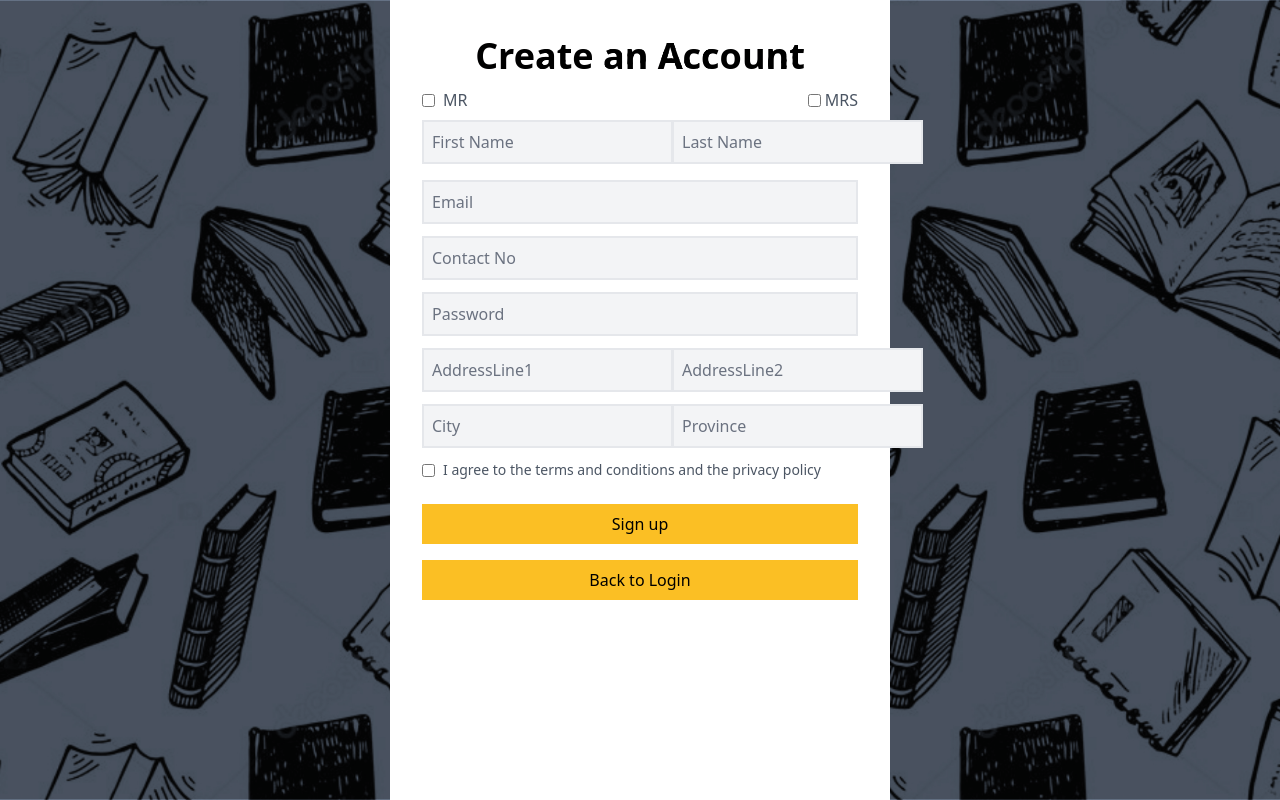
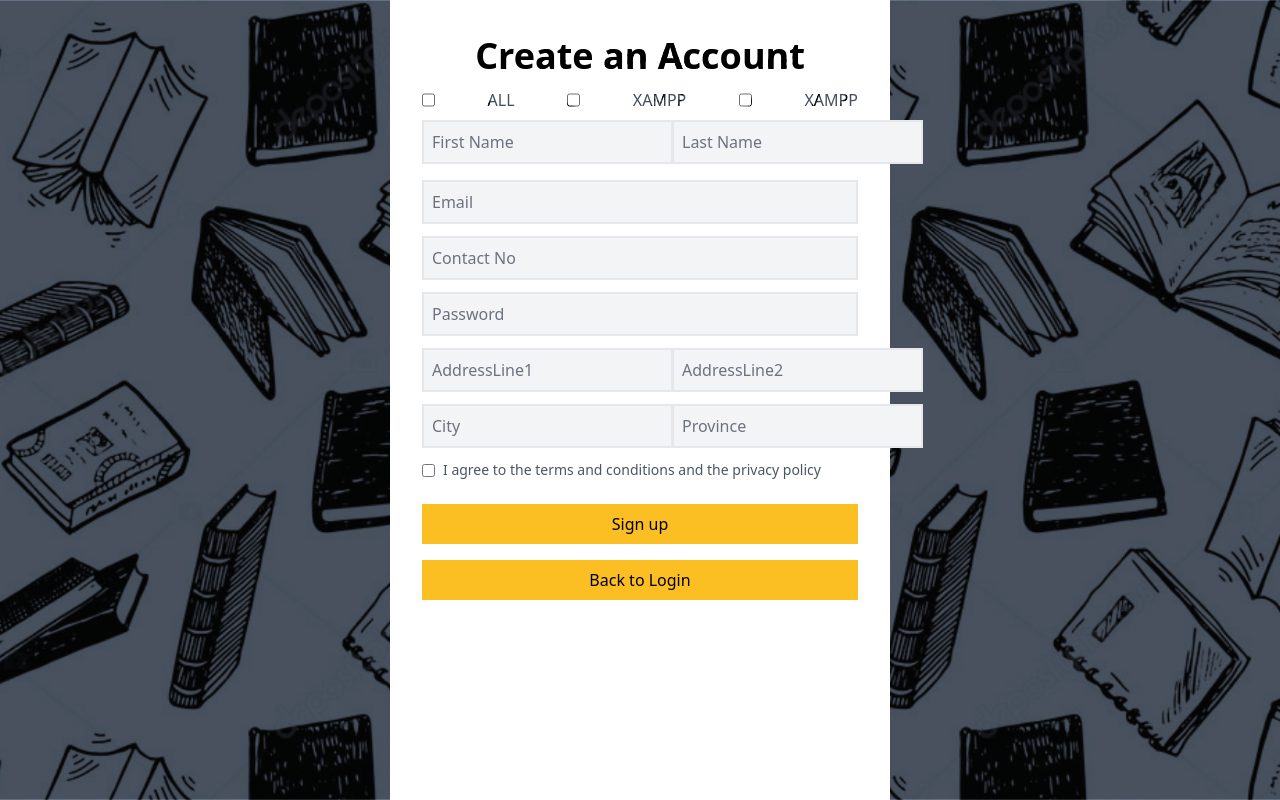
Before and after one commit to DhananjaliHerath/Bookswap-Project, a React (Create React App) app: page /newregister in a window 1280 px wide. Built offline with nearby package versions, Linux system fonts and the light colour scheme.

Commit message:
Loading indicators & completed login signup function

```diff
--- a/package.json
+++ b/package.json
@@ -11,8 +11,10 @@
     "react-dom": "^18.2.0",
     "react-hook-form": "^7.33.0",
     "react-icons": "^4.4.0",
+    "react-loading-indicator": "^1.0.2",
     "react-router-dom": "^6.3.0",
     "react-scripts": "5.0.1",
+    "react-spinners": "^0.13.3",
     "web-vitals": "^2.1.4"
   },
   "scripts": {
--- a/src/components/Newregister.jsx
+++ b/src/components/Newregister.jsx
@@ -8,6 +8,8 @@ import { useNavigate } from 'react-router-dom';
 
 
 export default function Newregister() {
+    const [mrCheck,setMrCheck]= useState(false);
+    const [mrsCheck,setMrsCheck]= useState(false);
     const [firstName, setFName] = useState('');
     const [lastName, setLName] = useState('');
     const [userName, setUserName] = useState('');
@@ -93,7 +95,20 @@ export default function Newregister() {
       }
       console.log(errors)
 
+  const handleCheckmr=()=>{
+    setMrCheck(!mrCheck);
 
+  }
+  const check=()=>{
+    var all = document.getElementById("all"),
+        group = document.getElementById("servers");
+    if(all.checked == true){
+        group.checked = false;
+    } else if(group.checked == true){
+        all.checked = false;
+    }
+
+  }
 
   return (
 
@@ -110,8 +125,13 @@ export default function Newregister() {
         <h2 className='text-4xl font-bold text-center px-1 py-1'>Create an Account</h2>
 
         <div className='flex justify-between text-gray-600 py-2 '>
-       <p className='flex items-center relative'><input className='mr-2' type="checkbox" />MR</p>
-       <p className='flex items-center relative'><input className='mr-1' type="checkbox" />MRS</p>
+       {/* <p className='flex items-center relative'><input className='mr-2' type="checkbox" id="gender" checked={mrCheck} onChange ={handleCheckmrs}/>MR</p>
+       <p>{mrCheck ? "" : "unchecked" }</p>
+       <p className='flex items-center relative'><input className='mr-1' type="checkbox" id="gender" checked={mrsCheck} onChange ={handleCheckmrs}/>MRS</p>
+       <p>{mrsCheck ? "" : "unchecked" }</p> */}
+       <input type="checkbox" id="all" value="all" name="all" onChange="check()"/>ALL <br/>
+    <input type="checkbox" id="servers" value="xampp" name="server[]" onChange="check()" />XAMPP <br/>
+    <input type="checkbox" id="servers" value="xampp" name="server[]" onChange="check()" />XAMPP <br/>
 
        </div>
 
@@ -182,13 +202,14 @@ export default function Newregister() {
 
 
         <div className='flex justify-between text-gray-600 '>
-       <p className='flex items-center relative text-sm '><input className='mr-2' type="checkbox" name='checks' {...register("chooseCb",{required:'This is required'} )}  />I agree to the terms and conditions and the privacy policy<br></br>
-      {errors.chooseCb?.message} </p>
+       <p className='flex items-center relative text-sm '><input className='mr-2' type="checkbox" name='checks' {...register("chooseCb",{required:'This is required'} )}  />I agree to the terms and conditions and the privacy policy</p>
+
 
 
 
 
       </div>
+      <div><p className='text-red-400'> {errors.chooseCb?.message} </p></div>
 
 
         <button  type='submit' className='w-full py-2 mt-6 bg-amber-400 hover:bg-slate-500 relative text-black hover:text-white '>Sign up</button>
--- a/src/components/pages/Bookdatails1.jsx
+++ b/src/components/pages/Bookdatails1.jsx
@@ -1,15 +1,40 @@
 import React from 'react'
 import Navbar from '../Navbar'
 import Footer from '../Footer'
+import { useState, useEffect} from "react";
+import RingLoader from "react-spinners/RingLoader";
 
 export default function Bookdatails1() {
+  const [loading,setLoading]=useState(false);
+
+  useEffect(()=>{
+    setLoading(true);
+    setTimeout(()=>{
+      setLoading(false);
+    },2000);
+  },[]);
   return (
       <div>
-         <Navbar/>
-      <section class="text-gray-600 body-font overflow-hidden">
+        {
+          loading ?
+
+          <div class='spinner-item grid h-screen place-items-center' >
+          <RingLoader color={"#f37a24"}  size={150}   />
+           </div>
+      //     <div class="text-center">
+      //     <svg role="status" class="inline w-8 h-8 mr-2 text-gray-200 animate-spin dark:text-gray-600 fill-blue-600" viewBox="0 0 100 101" fill="none" xmlns="http://www.w3.org/2000/svg">
+      //         <path d="M100 50.5908C100 78.2051 77.6142 100.591 50 100.591C22.3858 100.591 0 78.2051 0 50.5908C0 22.9766 22.3858 0.59082 50 0.59082C77.6142 0.59082 100 22.9766 100 50.5908ZM9.08144 50.5908C9.08144 73.1895 27.4013 91.5094 50 91.5094C72.5987 91.5094 90.9186 73.1895 90.9186 50.5908C90.9186 27.9921 72.5987 9.67226 50 9.67226C27.4013 9.67226 9.08144 27.9921 9.08144 50.5908Z" fill="currentColor"/>
+      //         <path d="M93.9676 39.0409C96.393 38.4038 97.8624 35.9116 97.0079 33.5539C95.2932 28.8227 92.871 24.3692 89.8167 20.348C85.8452 15.1192 80.8826 10.7238 75.2124 7.41289C69.5422 4.10194 63.2754 1.94025 56.7698 1.05124C51.7666 0.367541 46.6976 0.446843 41.7345 1.27873C39.2613 1.69328 37.813 4.19778 38.4501 6.62326C39.0873 9.04874 41.5694 10.4717 44.0505 10.1071C47.8511 9.54855 51.7191 9.52689 55.5402 10.0491C60.8642 10.7766 65.9928 12.5457 70.6331 15.2552C75.2735 17.9648 79.3347 21.5619 82.5849 25.841C84.9175 28.9121 86.7997 32.2913 88.1811 35.8758C89.083 38.2158 91.5421 39.6781 93.9676 39.0409Z" fill="currentFill"/>
+      //     </svg>
+      // </div>
+
+          :
+
+          <><Navbar /><section class="text-gray-600 body-font overflow-hidden">
             <div class="container px-5 py-24 mx-auto">
               <div class="lg:w-4/5 mx-auto flex flex-wrap">
-      <img alt="ecommerce" class="lg:w-1/2 w-full lg:h-auto h-64 object-cover object-center rounded" src="https://ichef.bbci.co.uk/news/976/cpsprodpb/E937/production/_119630795_hpbook976.jpg"/>
+                <img alt="ecomm
+                erce" class="lg:w-1/2 w-full lg:h-auto h-64 object-cover object-center rounded" src="https://ichef.bbci.co.uk/news/976/cpsprodpb/E937/production/_119630795_hpbook976.jpg" />
                 <div class="lg:w-1/2 w-full lg:pl-10 lg:py-6 mt-6 lg:mt-0">
                   {/* <h2 class="text-sm title-font text-gray-500 tracking-widest">BRAND NAME</h2> */}
                   <h1 class="text-gray-900 text-3xl title-font font-medium mb-1">Harry Potter and the philosopher's stone</h1>
@@ -54,27 +79,27 @@ export default function Bookdatails1() {
 
                   </div>
                   <div class="justify-between mt-4">
-            <span class="text-sm text-black">Author : </span>
+                    <span class="text-sm text-black">Author: </span>
 
                     <a href="#" class="mx-2 text-sm font-bold text-blue-500 dark:text-blue-400 hover:underline">J.K.Rowlling</a>
                   </div>
                   <div class="justify-between mt-1">
-            <span class="text-sm text-black">Pages  : </span>
+                    <span class="text-sm text-black">Pages: </span>
 
                     <a href="#" class="mx-2 text-sm font-bold text-blue-500 dark:text-blue-400 hover:underline">223</a>
                   </div>
                   <div class="justify-between mt-1">
-            <span class="text-sm text-black">Type  : </span>
+                    <span class="text-sm text-black">Type: </span>
 
                     <a href="#" class="mx-2 text-sm font-bold text-blue-500 dark:text-blue-400 hover:underline">Used</a>
                   </div>
                   <div class="justify-between mt-1">
-            <span class="text-sm text-black">Owner  : </span>
+                    <span class="text-sm text-black">Owner: </span>
 
                     <a href="#" class="mx-2 text-sm font-bold text-blue-500 dark:text-blue-400 hover:underline">Dhananjali</a>
                   </div>
                   <div class="justify-between mt-1">
-            <span class="text-sm text-black">ISBN : </span>
+                    <span class="text-sm text-black">ISBN: </span>
 
                     <a href="#" class="mx-2 text-sm font-bold text-blue-500 dark:text-blue-400 hover:underline">9780747532743</a>
                   </div>
@@ -83,7 +108,7 @@ export default function Bookdatails1() {
                     <summary class="block">
                       <div>
                         <div class="prose max-w-none ">
-                <h3  class="text-xl font-bold">Description</h3>
+                          <h3 class="text-xl font-bold">Description</h3>
                           <p>
                             Lorem ipsum dolor sit amet consectetur adipisicing elit. Ipsa veniam dicta beatae eos ex error culpa delectus rem tenetur, architecto quam nesciunt, dolor veritatis nisi minus inventore, rerum at recusandae?
                           </p>
@@ -134,8 +159,10 @@ export default function Bookdatails1() {
                 </div>
               </div>
             </div>
-</section>
-<Footer/>
+          </section><Footer /></>
+
+        }
+
     </div>
 
   )
```
Also changed, not shown: 1 other file (tests, documents, lock files or other folders). Lines whose indentation alone changed are shown as unchanged.
